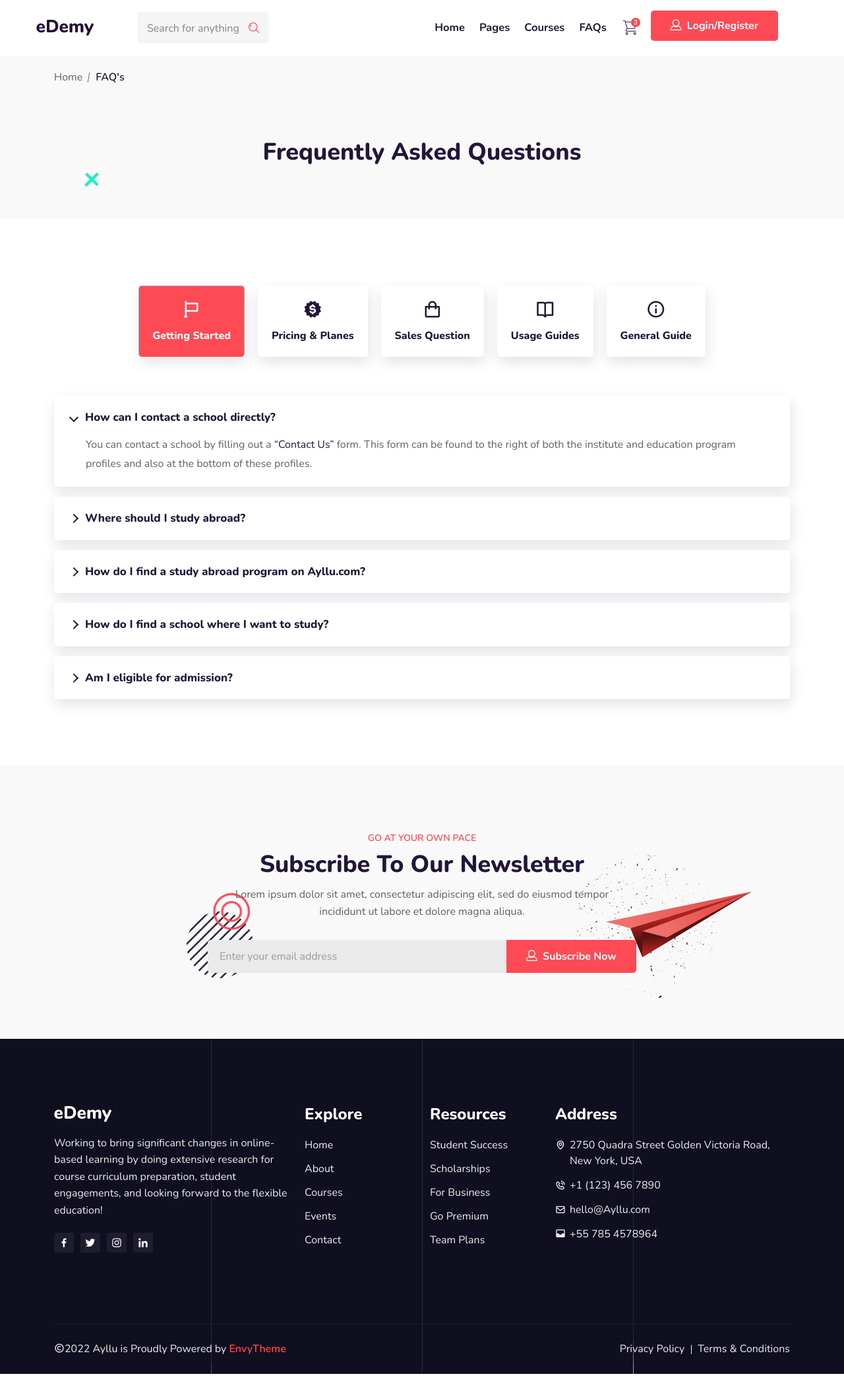
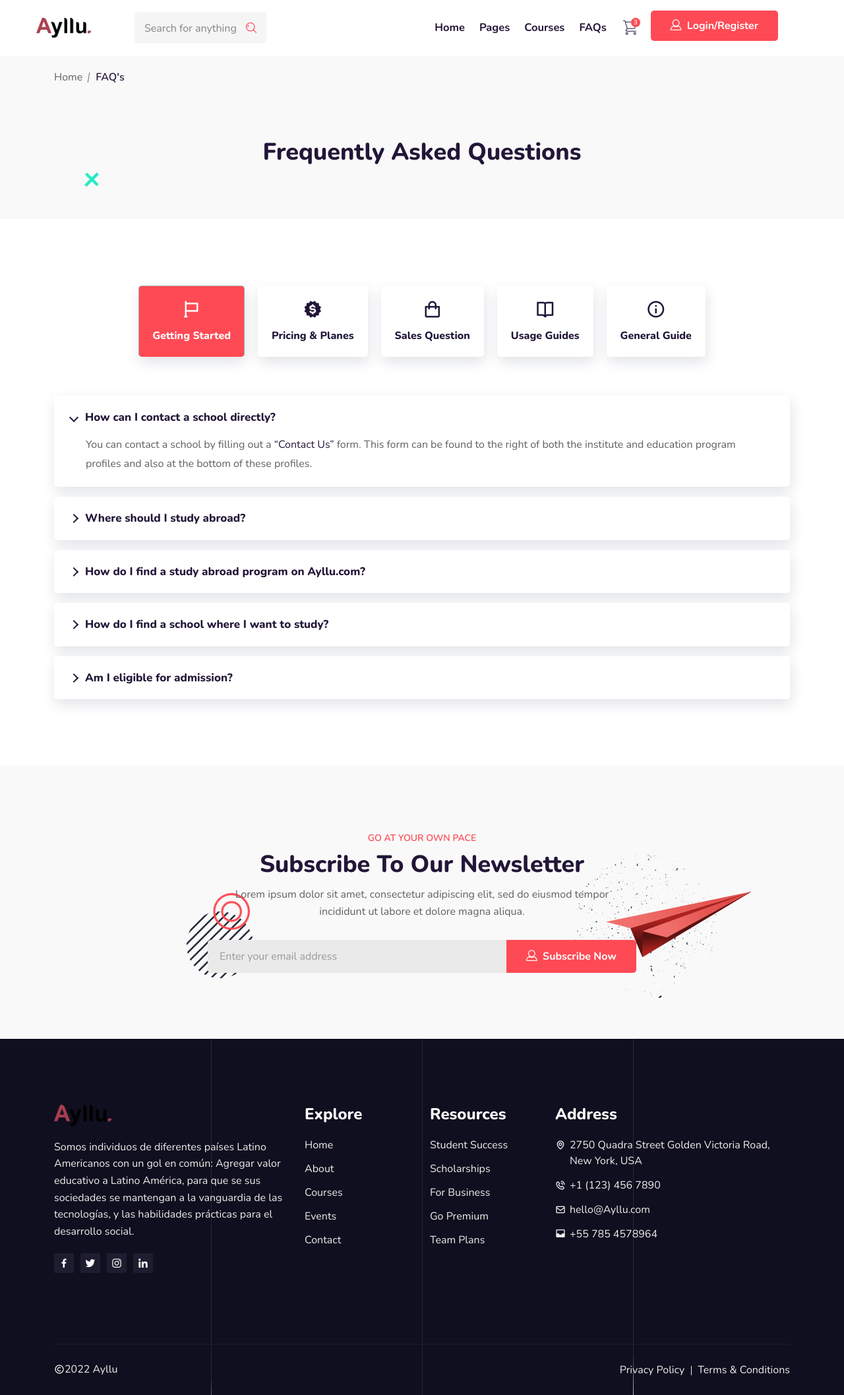
Before and after one commit to AylluAcademy-org/ayllu-frontend, a Next.js app: page /faq in a window 1280 px wide. Shown: the whole page at 66% size. Before the commit the page ends 2083 px from the top, so only its background shows below. Built offline with nearby package versions, Linux system fonts and the light colour scheme; a web font is replaced by a local one.

Commit message:
:lipstick: Update styles in Navbar and footer

```diff
--- a/components/_App/Footer.js
+++ b/components/_App/Footer.js
@@ -12,11 +12,11 @@ const Footer = () => {
                         <div className="single-footer-widget">
                             <Link href="/">
                                 <a className="logo">
-                                    <img src="/images/logo2.png" alt="logo" />
+                                    <img src="/images/ayllu_logo.png" width='87' height='24' alt="logo" />
                                 </a>
                             </Link>
 
-                            <p>Working to bring significant changes in online-based learning by doing extensive research for course curriculum preparation, student engagements, and looking forward to the flexible education!</p>
+                            <p>Somos individuos de diferentes países Latino Americanos con un gol en común: Agregar valor educativo a Latino América, para que se sus sociedades se mantengan a la vanguardia de las tecnologías, y las habilidades prácticas para el desarrollo social.</p>
 
                             <ul className="social-link">
                                 <li>
@@ -137,7 +137,7 @@ const Footer = () => {
                 <div className="footer-bottom-area">
                     <div className="row align-items-center">
                         <div className="col-lg-6 col-md-6">
-                            <p><i className='bx bx-copyright'></i>{currentYear} Ayllu is Proudly Powered by <a target="_blank" href="https://envytheme.com/">EnvyTheme</a></p>
+                            <p><i className='bx bx-copyright'></i>{currentYear} Ayllu</p>
                         </div>
 
                         <div className="col-lg-6 col-md-6">
--- a/components/_App/Navbar.js
+++ b/components/_App/Navbar.js
@@ -32,7 +32,7 @@ const Navbar = () => {
 
                             <Link href="/">
                                 <a onClick={toggleNavbar} className="navbar-brand">
-                                    <img src="/images/logo.png" alt="logo" />
+                                    <img src="/images/ayllu_logo.png" width='83' height='24' alt="logo" />
                                 </a>
                             </Link>
 
```
Also changed, not shown: public/images/ayllu_logo.png (added).
